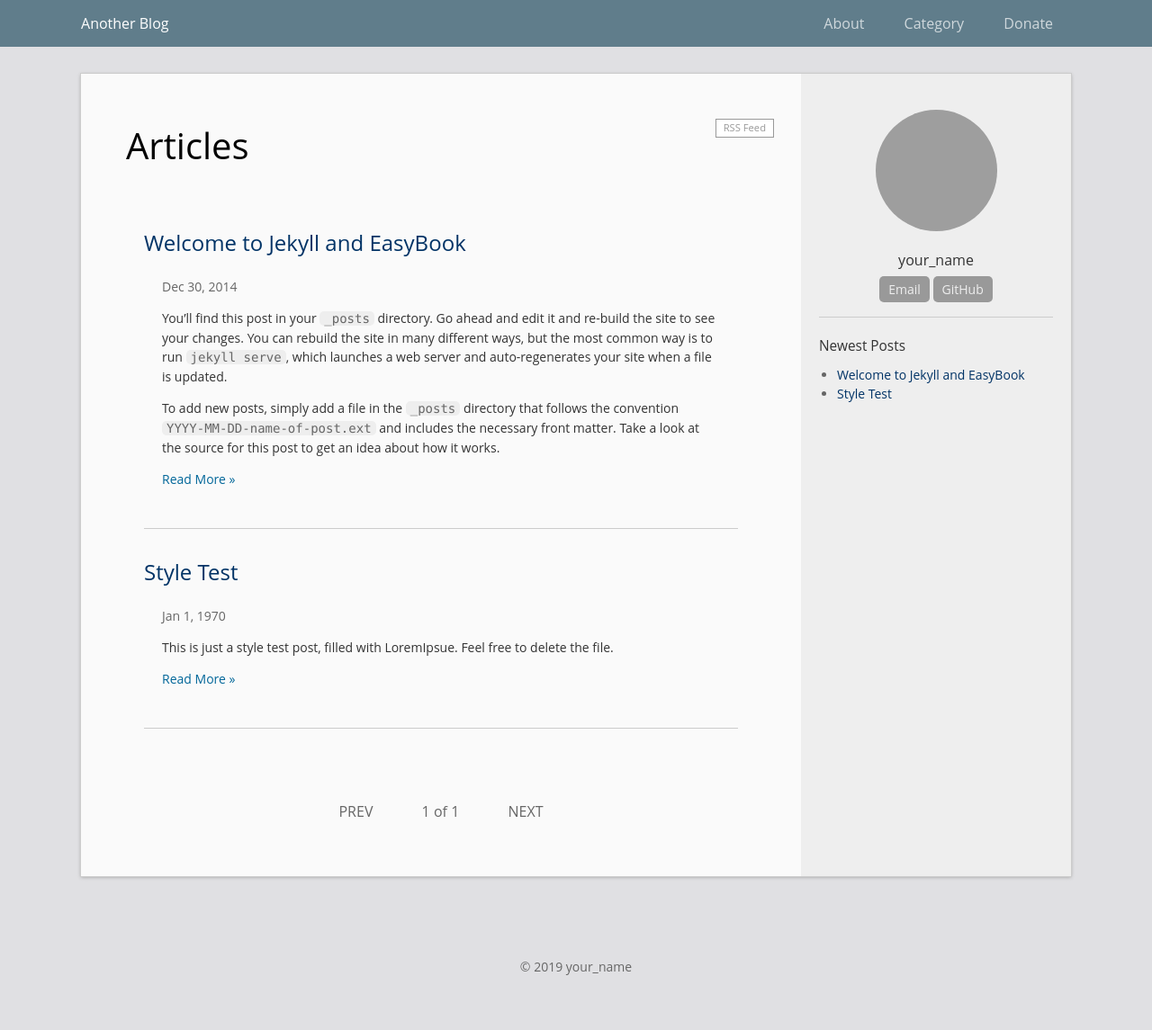
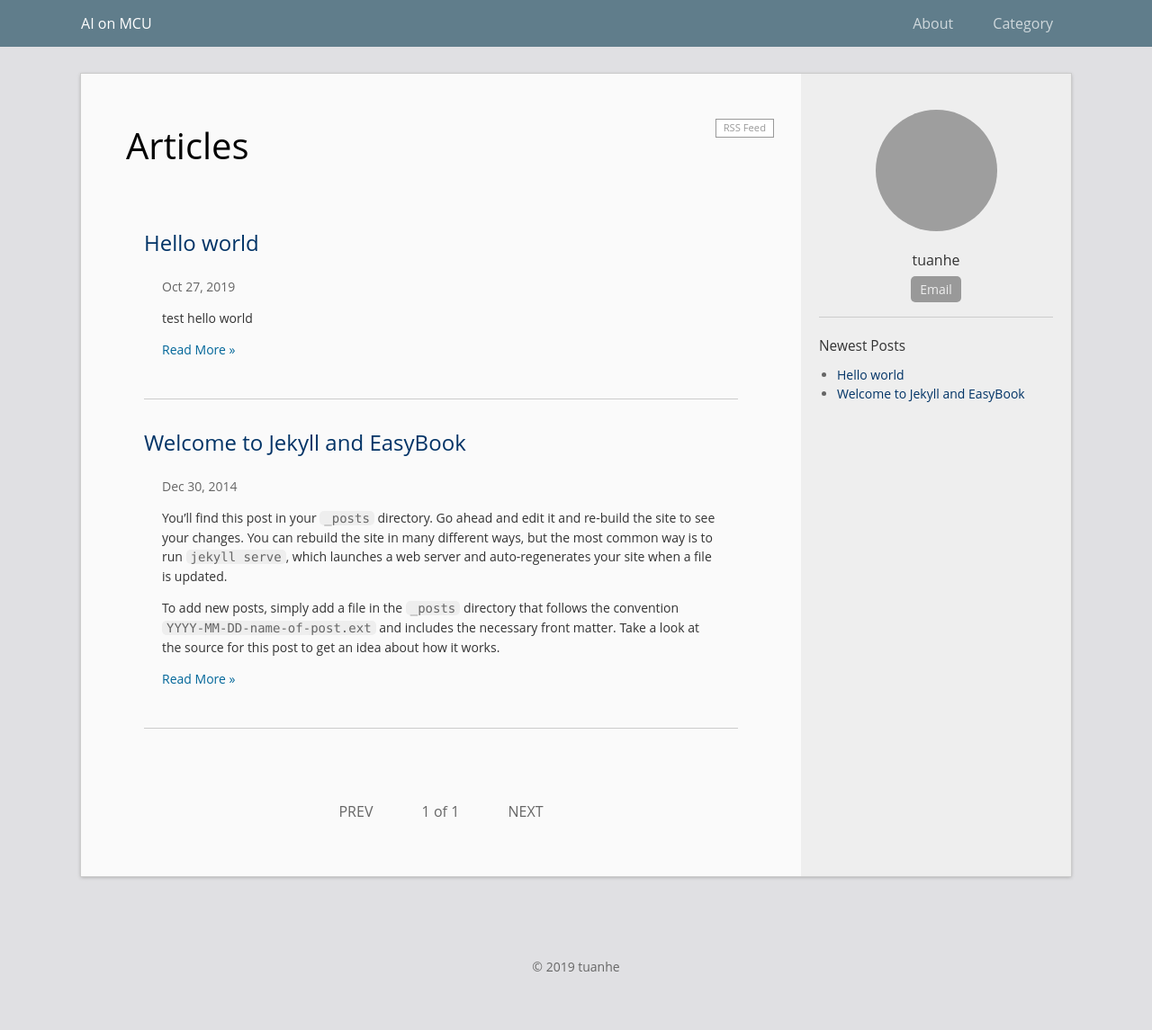
Before and after one commit to tuanhe/tuanhe.github.io, a Jekyll site: the page built from index.html, in a window 1280 px wide. Shown: the whole page at 90% size. Built offline with Jekyll 4.4.1, drawn with Linux system fonts in a browser that asks for light colours; the list of posts is cut into pages by our own code; part of the change alters nothing that is shown; grey boxes are pictures that could not be loaded.

Commit message:
add some new post

```diff
--- a/_config.yml
+++ b/_config.yml
@@ -1,21 +1,21 @@
 # Site settings
-title: Another Blog
-url: "http://laobubu.github.io"    # the protocol and hostname of your site, eg. `http://laobubu.github.io`
+title: AI on MCU
+url: "http://tuanhe.github.io"    # the protocol and hostname of your site, eg. `http://laobubu.github.io`
 baseurl: "" # the prefix of your site uri, eg. `"/jekyll-theme-EasyBook"` or empty string `""`
 #timezone: Asia/Chongqing
 description: >
-  One or more sentences introducing this blog.
+  make AI runs on MCU more easy
 
 # Your information
-email: your_email@example.com
-author: your_name
+email: moozmoon@126.com
+author: tuanhe
 avatar: "//www.gravatar.com/avatar/your_email_md5?d=mm&s=135"
-profile: One sentence introducing yourself.
+profile: This is moozmoon from Tuanhe
 #twitter_username: twitter_username
 #github_username:  github_username
 profile_links:
-  Email: "mailto:your_email@example.com"
-  GitHub: "https://github.com/laobubu/jekyll-theme-EasyBook"
+  Email: "mailto:moozmoon@126.com"
+  # GitHub: "https://github.com/laobubu/jekyll-theme-EasyBook"
   # You can add more profile links above, or edit _includes/sidebar.html
 
 # Comment Service (Disqus or 多说)
@@ -29,7 +29,7 @@ header:
   links:             # Links on the header. Link to in-site page with a slash as prefix
     About: /about/
     Category: /category/
-    Donate: https://www.baidu.com
+    #Donate: www.google.com
 
 permalink: /archivers/:title
 plugins:
--- a/_posts/1970-01-01-test.md
+++ /dev/null
@@ -1,78 +0,0 @@
----
-layout: post
-title:  "Style Test"
-date:   1970-01-01 08:00
-categories: jekyll
-permalink: /archivers/test
----
-
-This is just a style test post, filled with LoremIpsue. Feel free to delete the file.
-
-![](http://lorempixel.com/400/200/)
-
-# Lorem ipsum dolor
-
-Sit amet, consectetur adipiscing elit. Phasellus nisi odio, scelerisque vitae volutpat non, facilisis non erat. In gravida placerat pulvinar. Maecenas ac pretium sem. In consectetur nulla leo, ut maximus nisi volutpat eget. Vestibulum vitae malesuada risus, egestas placerat felis. In sed sollicitudin elit. Sed bibendum porttitor dui.
-
-## Condimentum mauris Accumsan
-
-Eu. Suspendisse scelerisque, orci vel elementum accumsan, sem turpis congue justo, et vulputate lacus orci vel felis. Pellentesque at gravida felis, vitae pretium erat. Pellentesque convallis mi vitae lectus semper, quis pellentesque lectus tristique.
-
-## Duis a nibh in
-
-Consectetur ultrices. Cum sociis natoque penatibus et magnis dis parturient montes, nascetur ridiculus mus.
-
-> Vivamus placerat, tortor et aliquam porttitor, risus mi dapibus neque, vitae vulputate urna.
-> -- Lorem
-
-Apurus vel sapien. Fusce at condimentum nibh.
-
-### Donec ut urna
-
-A dolor rhoncus posuere vel porttitor tortor. Integer ex lacus, sagittis ac tellus et, laoreet condimentum massa.
-
-![](http://lorempixel.com/400/400/)
-
-Aliquam tempor pharetra lacus, vel bibendum purus dapibus nec. Integer hendrerit massa ut libero euismod, id gravida neque facilisis.
-
-## Nunc nec
-
-Karan justo id turpis auctor pharetra. Fusce pretium ornare facilisis. Aliquam eget scelerisque ex, eu volutpat leo. Proin pharetra est felis, sit amet suscipit orci mattis quis.
-
-1. Etiam bibendum purus tincidunt
-2. As dapibus enim et, porta ligula.
-3. Morbi tempus, mauris sed sodales auctor, nulla erat fringilla purus, vel sodales nulla nunc sit amet purus.
-4. Praesent pellentesque urna et leo eleifend molestie ac ac ex.
-5. Ut eu sagittis metus, et malesuada libero.
-
-Class aptent taciti sociosqu ad litora torquent per conubia nostra, per inceptos himenaeos. Etiam placerat mauris a libero tempus facilisis. Maecenas ut augue lacinia, ornare mi in, lobortis arcu. Lorem ipsum dolor sit amet, consectetur adipiscing elit. Duis justo elit, blandit vel tincidunt ac, imperdiet ut neque.
-
-# Class aptent
-
-taciti sociosqu ad litora torquent per conubia nostra, per inceptos himenaeos. Aliquam erat volutpat. Sed at semper sem. Morbi in finibus tellus. Pellentesque nec dapibus risus.
-
-~~~cpp
-  #include <iostream>
-
-  int main () {
-    std::cout << "Hello world!" << std::endl;
-  }
-~~~
-
-vitae erat non congue. Proin sagittis vitae justo at cursus. Phasellus egestas bibendum urna vel condimentum.
-
-## Fusce a ullamcorper nisl
-
-Pellentesque vehicula faucibus nibh, **a pharetra odio pretium ac.** Mauris eget gravida orci, vitae tincidunt urna. Integer pharetra ante in porta maximus. Morbi ac arcu lacinia, posuere mauris vitae, lobortis dui. Lorem ipsum dolor sit amet, consectetur adipiscing elit. Nunc vitae metus nibh. Cras quis malesuada nisi. Ut porttitor, ipsum vel suscipit posuere, elit purus egestas velit, ac lobortis urna orci nec mi.
-
-## Maecenas bibendum nisi
-
-Aleo facilisis porttitor ac ac metus. **Vivamus faucibus faucibus bibendum.** Donec efficitur consectetur erat quis porttitor. Ut id euismod nunc. Sed venenatis eleifend suscipit. Donec magna purus, porta eget enim a, ornare porttitor nibh. Cras nisl nibh, viverra vitae magna quis, hendrerit facilisis sem.
-
-| table | test | lorem |
-|:-----:|:----:|:-----:|
-| Praesent ultrices | convallis lorem | at sollicitudin enim |
-| Mauris | tristique cursus | arcu ac |
-| facilisis | Proin |  vulputate neque lectus|
-
- maximus malesuada est rutrum ac. Sed blandit semper faucibus. Nam venenatis consectetur malesuada. Nulla lacus purus, ultrices ac eros porttitor, finibus sodales augue. Suspendisse tincidunt, felis in placerat euismod, libero nulla interdum nisl, commodo efficitur felis dui in libero. Integer lobortis sapien sit amet orci tristique auctor a sit amet neque. Nunc tincidunt iaculis purus eget maximus. Fusce risus justo, rutrum at magna sed, rhoncus lacinia lectus. Vivamus lobortis odio ex, ac vehicula nunc facilisis non. Aliquam fermentum diam massa. Sed cursus, nisi varius laoreet aliquet, tortor urna porta turpis, in dictum urna enim vel leo. Etiam at lacus lorem. Vivamus ornare vitae nisl vel malesuada.
--- /dev/null
+++ b/_posts/2019-10-27-hello-world.md
@@ -0,0 +1,16 @@
+---
+layout: post
+title:  "Hello world"
+date:   2019-10-27 17:00
+---
+
+test hello world
+
+
+~~~cpp
+  #include <iostream>
+
+  int main () {
+    std::cout << "Hello world!" << std::endl;
+  }
+~~~
```
